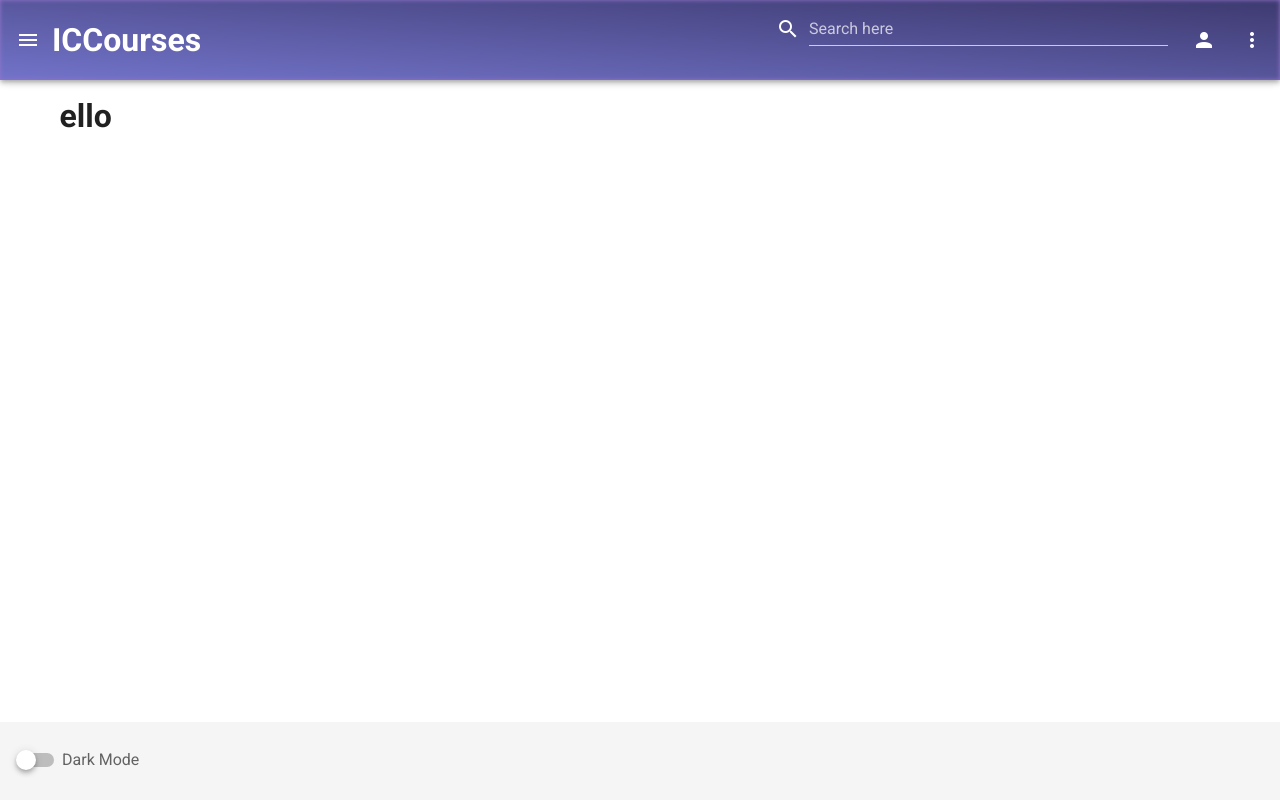
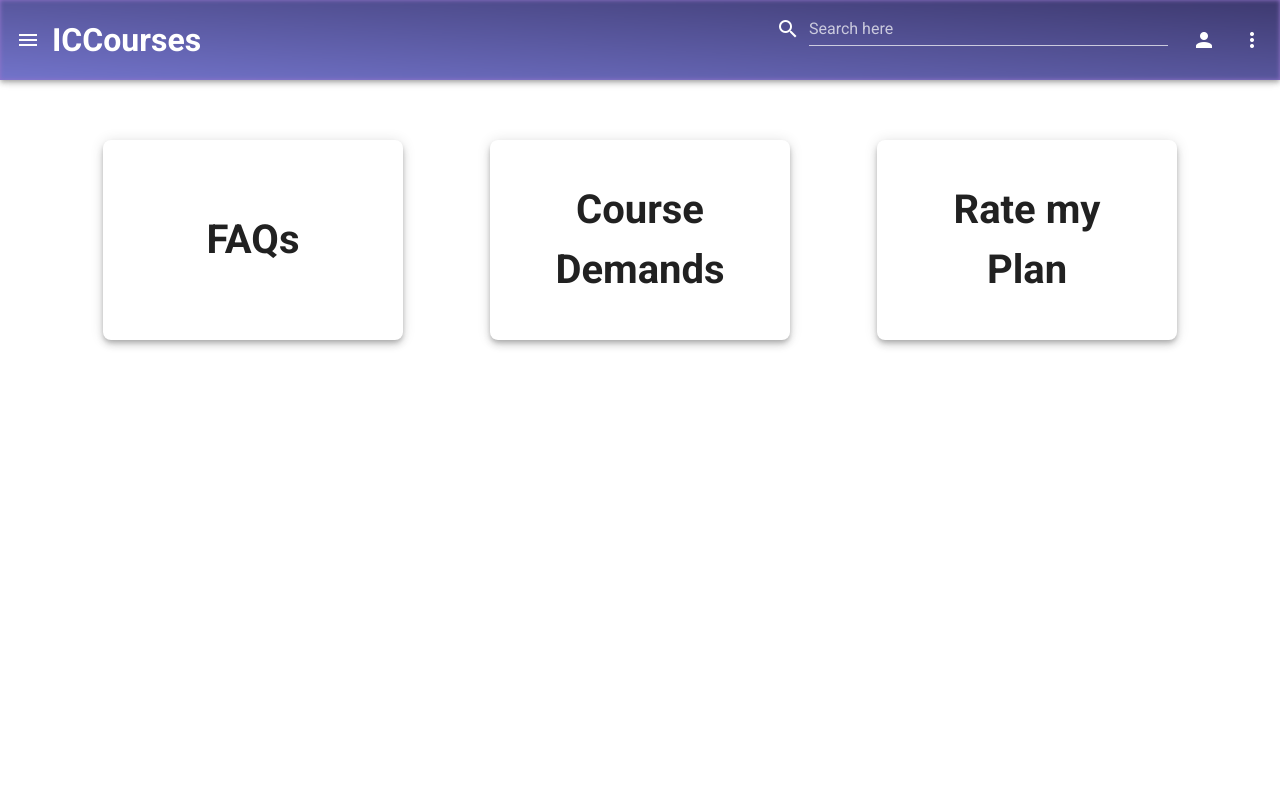
Before and after one commit to GigaCatZ/Frontend, a Vue app in the folder frontend_vue/: page / in a window 1280 px wide. Built offline with nearby package versions, Linux system fonts and the light colour scheme.

Commit message:
moved darkmode to side nav + buttons

```diff
--- a/frontend_vue/src/App.vue
+++ b/frontend_vue/src/App.vue
@@ -92,20 +92,29 @@
           </v-list-item-content>
         </v-list-item>
       </v-list>
+
+      <v-footer fixed app>
+        <v-switch
+          v-model="$vuetify.theme.dark"
+          style="color: white"
+          label="Dark Mode"
+          persistent-hint
+        ></v-switch>
+      </v-footer>
     </v-navigation-drawer>
 
     <v-main>
       <router-view />
     </v-main>
 
-    <v-footer fixed app>
+    <!-- <v-footer fixed app>
       <v-switch
         v-model="$vuetify.theme.dark"
         style="color: white"
         label="Dark Mode"
         persistent-hint
       ></v-switch>
-    </v-footer>
+    </v-footer> -->
   </v-app>
 </template>
 
--- a/frontend_vue/src/components/Home.vue
+++ b/frontend_vue/src/components/Home.vue
@@ -1,6 +1,62 @@
+<style>
+h2 {
+  font-size: 40px;
+  margin-top: 100px;
+  text-align: center;
+}
+
+.center {
+  margin: 0;
+  position: absolute;
+  top: 50%;
+  left: 50%;
+  -ms-transform: translate(-50%, -50%);
+  transform: translate(-50%, -50%);
+}
+</style>
+
 <template>
-  <v-container>
-    <h1>ello</h1>
+  <v-container class="lighten-5">
+    <v-row no-gutters>
+      <v-col order="1">
+        <v-card
+          @click.stop="pass"
+          class="mt-12 mx-auto rounded-lg"
+          elevation="5"
+          height="200"
+          max-width="300"
+          color="white"
+        >
+          <h2 class="center">FAQs</h2>
+        </v-card>
+      </v-col>
+
+      <v-col order="2">
+        <v-card
+          @click.stop="pass"
+          class="mt-12 mx-auto rounded-lg"
+          elevation="5"
+          height="200"
+          max-width="300"
+          color="white"
+        >
+          <h2 class="center">Course Demands</h2>
+        </v-card>
+      </v-col>
+
+      <v-col order="3">
+        <v-card
+          @click.stop="pass"
+          class="mt-12 mx-auto rounded-lg"
+          elevation="5"
+          height="200"
+          max-width="300"
+          color="white"
+        >
+          <h2 class="center" style="font-size: 40px;">Rate my Plan</h2>
+        </v-card>
+      </v-col>
+    </v-row>
   </v-container>
 </template>
 
@@ -9,5 +65,3 @@ export default {
   name: "Home",
 };
 </script>
-
-<style scoped></style>
```
